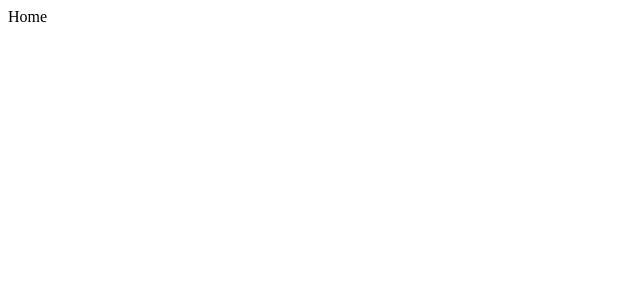
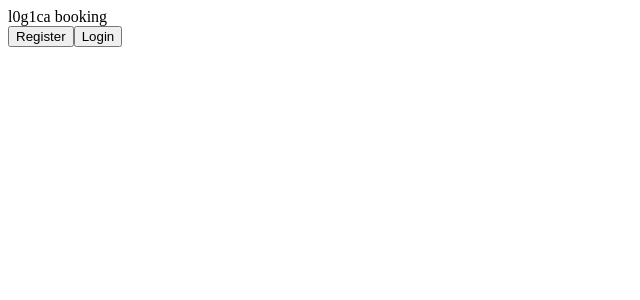
Before and after one commit to roberttmello/booking, a React (Create React App) app: page / in a window 1280 px wide. Shown: the top 300 px of the page, without its empty margins (0-640 px from the left). Built offline with nearby package versions, Linux system fonts and the light colour scheme.

Commit message:
Add first components

```diff
--- a/public/index.html
+++ b/public/index.html
@@ -2,42 +2,14 @@
 <html lang="en">
   <head>
     <meta charset="utf-8" />
-    <link rel="icon" href="%PUBLIC_URL%/favicon.ico" />
     <meta name="viewport" content="width=device-width, initial-scale=1" />
-    <meta name="theme-color" content="#000000" />
     <meta
       name="description"
-      content="Web site created using create-react-app"
+      content="Booking App Project made with ReactJS"
     />
-    <link rel="apple-touch-icon" href="%PUBLIC_URL%/logo192.png" />
-    <!--
-      manifest.json provides metadata used when your web app is installed on a
-      user's mobile device or desktop. See https://developers.google.com/web/fundamentals/web-app-manifest/
-    -->
-    <link rel="manifest" href="%PUBLIC_URL%/manifest.json" />
-    <!--
-      Notice the use of %PUBLIC_URL% in the tags above.
-      It will be replaced with the URL of the `public` folder during the build.
-      Only files inside the `public` folder can be referenced from the HTML.
-
-      Unlike "/favicon.ico" or "favicon.ico", "%PUBLIC_URL%/favicon.ico" will
-      work correctly both with client-side routing and a non-root public URL.
-      Learn how to configure a non-root public URL by running `npm run build`.
-    -->
-    <title>React App</title>
+    <title>Booking App</title>
   </head>
   <body>
-    <noscript>You need to enable JavaScript to run this app.</noscript>
     <div id="root"></div>
-    <!--
-      This HTML file is a template.
-      If you open it directly in the browser, you will see an empty page.
-
-      You can add webfonts, meta tags, or analytics to this file.
-      The build step will place the bundled scripts into the <body> tag.
-
-      To begin the development, run `npm start` or `yarn start`.
-      To create a production bundle, use `npm run build` or `yarn build`.
-    -->
   </body>
 </html>
--- /dev/null
+++ b/src/components/navbar/Navbar.js
@@ -0,0 +1,17 @@
+import './navbar.css'
+
+const Navbar = () => {
+  return (
+    <div className="navbar">
+      <div className="navContainer">
+        <span className="logo">l0g1ca booking</span>
+        <div className="navItems">
+          <button className="navButton">Register</button>
+          <button className="navButton">Login</button>
+        </div>
+      </div>
+    </div>
+  )
+}
+
+export default Navbar
--- a/src/pages/home/Home.js
+++ b/src/pages/home/Home.js
@@ -1,5 +1,12 @@
+import Navbar from '../../components/navbar/Navbar'
+import './home.css'
+
 const Home = () => {
-  return <div>Home</div>
+  return (
+    <div>
+      <Navbar />
+    </div>
+  )
 }
 
 export default Home
```
Also changed, not shown: src/components/navbar/navbar.css (added), src/pages/home/home.css (added).
